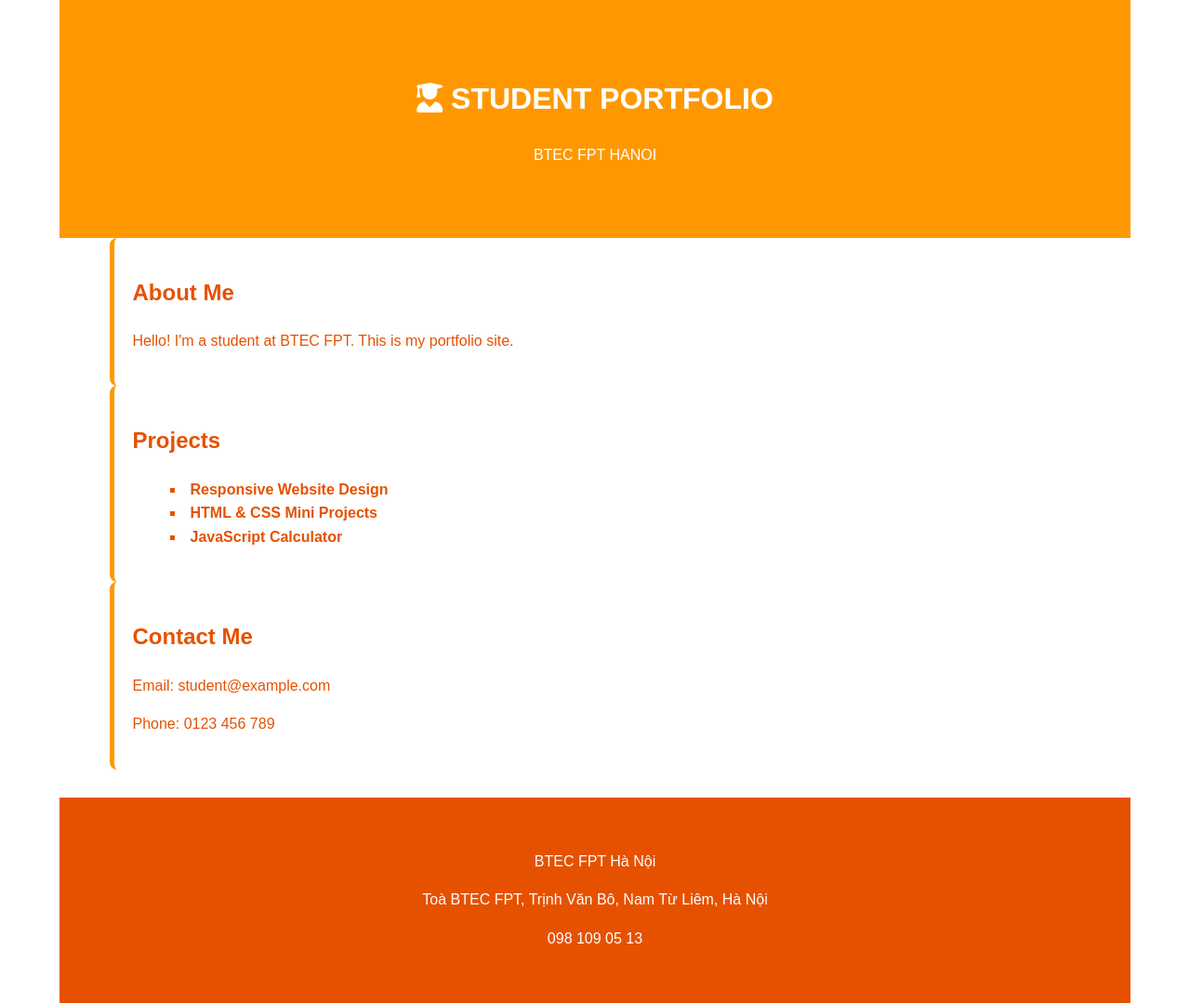
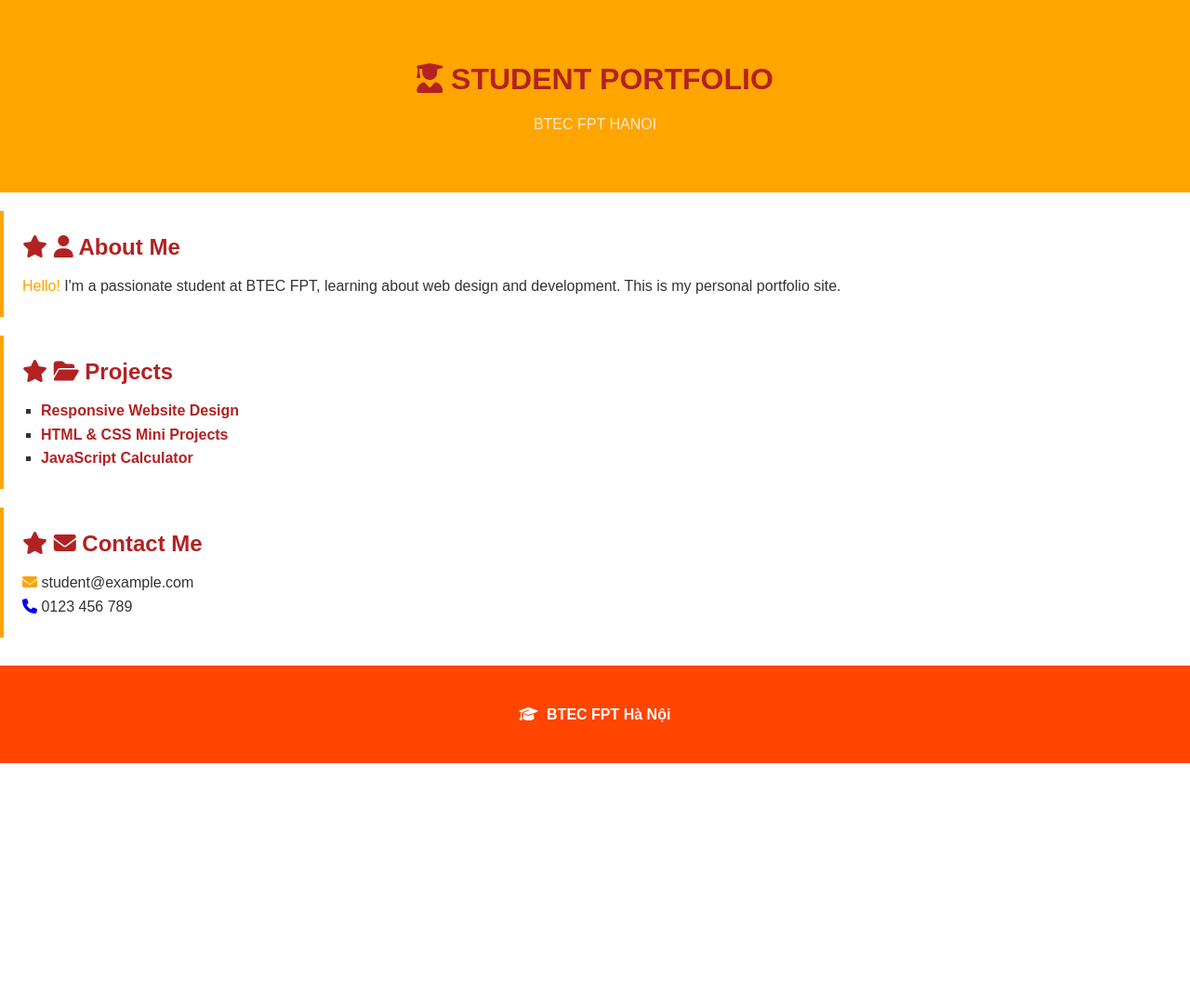
Before and after one commit to Leloi05/web, a PHP site: page / in a window 1280 px wide. Shown: the whole page at 93% size. After the commit the page ends 821 px from the top, so only its background shows below. Run offline with PHP 8.4, Linux system fonts and the light colour scheme.

Commit message:
Add files via upload

```diff
--- a/index.html
+++ b/index.html
@@ -11,39 +11,41 @@
   />
 </head>
 <body>
+
   <header>
     <div class="container">
-        <h1><i class="fas fa-user-graduate"></i> Student Portfolio</h1>
-        <p>BTEC FPT Hanoi</p>
+      <h1><i class="fas fa-user-graduate"></i> STUDENT PORTFOLIO</h1>
+      <p>BTEC FPT HANOI</p>
     </div>
   </header>
 
   <section class="about container">
-      <h2>About Me</h2>
-      <p>Hello! I'm a student at BTEC FPT. This is my portfolio site.</p>
+    <h2><i class="fas fa-star"></i> <i class="fas fa-user"></i> About Me</h2>
+    <p>
+      <span style="color: orange;">Hello!</span> I'm a passionate student at BTEC FPT, learning about web design and development. This is my personal portfolio site.
+    </p>
   </section>
 
   <section class="projects container">
-      <h2>Projects</h2>
+    <h2><i class="fas fa-star"></i> <i class="fas fa-folder-open"></i> Projects</h2>
     <ul>
-        <li>Responsive Website Design</li>
-        <li>HTML & CSS Mini Projects</li>
-        <li>JavaScript Calculator</li>
+      <li><a href="#">Responsive Website Design</a></li>
+      <li><a href="#">HTML & CSS Mini Projects</a></li>
+      <li><a href="#">JavaScript Calculator</a></li>
     </ul>
   </section>
 
   <section class="contact container">
-      <h2>Contact Me</h2>
-      <p>Email: student@example.com</p>
-      <p>Phone: 0123 456 789</p>
+    <h2><i class="fas fa-star"></i> <i class="fas fa-envelope"></i> Contact Me</h2>
+    <p><i class="fas fa-envelope" style="color: orange;"></i> student@example.com</p>
+    <p><i class="fas fa-phone" style="color: blue;"></i> 0123 456 789</p>
   </section>
 
   <footer>
     <div class="container">
-        <p>BTEC FPT Hà Nội</p>
-        <p>Toà BTEC FPT, Trịnh Văn Bô, Nam Từ Liêm, Hà Nội</p>
-        <p>098 109 05 13</p>
+      <p><i class="fas fa-graduation-cap"></i> BTEC FPT Hà Nội</p>
     </div>
   </footer>
+
 </body>
 </html>
--- a/style.css
+++ b/style.css
@@ -1,43 +1,92 @@
+* {
+  margin: 0;
+  padding: 0;
+  box-sizing: border-box;
+}
+
 body {
   font-family: Arial, sans-serif;
-  background: #fff;
-  color: #e65100;
-  width: 90%;
-  margin: auto;
   line-height: 1.6;
+  color: #333;
 }
 
 .container {
-  max-width: 1000px;
-  margin: auto;
+  width: 90%;
+  max-width: 960px;
+  margin: 0 auto;
   padding: 20px;
 }
 
+/* Header */
 header {
-  background-color: #ff9800;
+  background-color: orange;
   color: #fff;
+  padding: 40px 0;
   text-align: center;
-  padding: 40px 0;
-  text-transform: uppercase;
 }
 
-section {
-  background: #fff;
-  margin: 20px 0;
-  padding: 20px;
-  border-left: 5px solid #ff9800;
-  border-radius: 8px;
+header h1 {
+  font-size: 2rem;
+  color: #b22222;
 }
 
-.projects ul li {
-  list-style: square inside;
+header p {
+  font-size: 1rem;
+  margin-top: 10px;
+  color: #ffebcc;
+}
+
+/* Section Titles */
+section h2 {
+  font-size: 1.5rem;
+  margin-bottom: 10px;
+  color: #b22222;
+}
+
+section.about {
+  border-left: 4px solid orange;
+  margin: 20px 0;
+  padding-left: 20px;
+}
+
+section.projects {
+  border-left: 4px solid orange;
+  margin: 20px 0;
+  padding-left: 20px;
+}
+
+section.contact {
+  border-left: 4px solid orange;
+  margin: 20px 0;
+  padding-left: 20px;
+}
+
+/* Links */
+ul {
+  list-style: square;
+  padding-left: 20px;
+}
+
+ul li a {
+  text-decoration: none;
+  color: #b22222;
   font-weight: bold;
 }
 
+ul li a:hover {
+  text-decoration: underline;
+}
+
+/* Footer */
 footer {
-  background-color: #e65100;
+  background-color: orangered;
   color: #fff;
   text-align: center;
-  padding: 20px;
+  padding: 20px 0;
   margin-top: 30px;
+  font-weight: bold;
 }
+
+footer i {
+  margin-right: 5px;
+}
```
Lines whose indentation alone changed are shown as unchanged.
